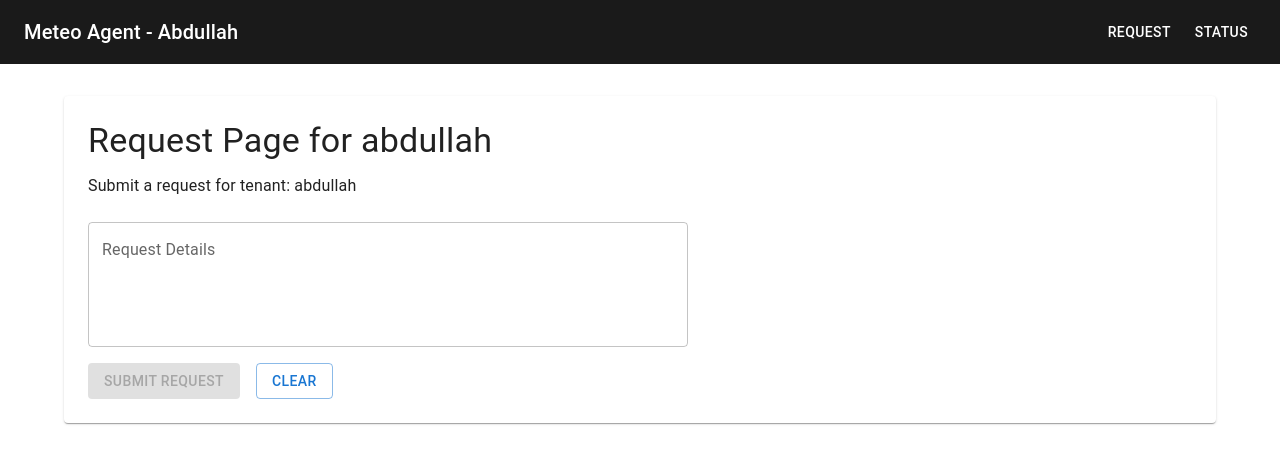
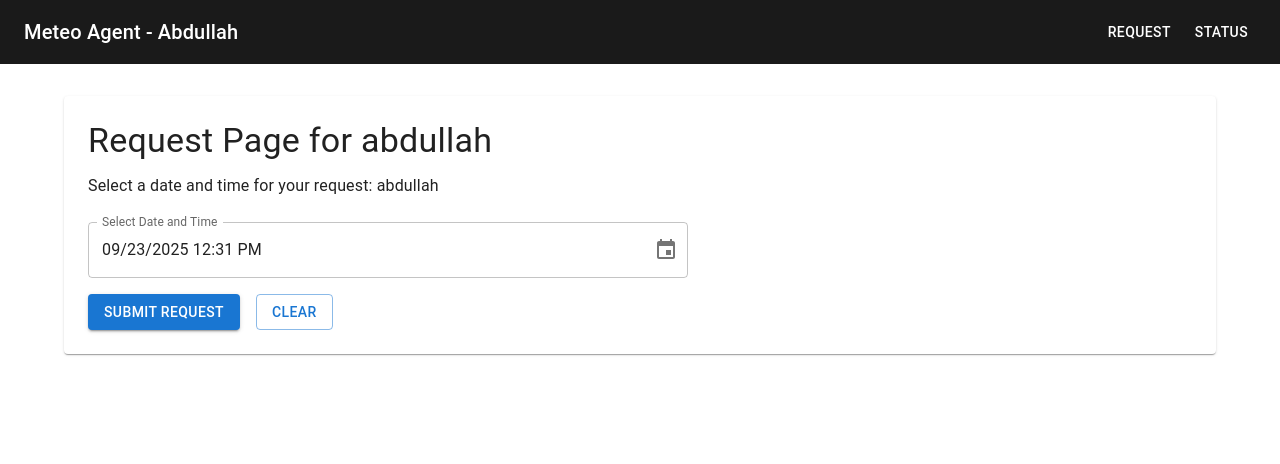
Before and after one commit to kubante/sap-agent, a React (Vite) app in the folder client/: page /abdullah/request in a window 1280 px wide. Shown: the top 464 px of the page. Built offline with nearby package versions, Linux system fonts and the light colour scheme.

Commit message:
Create Date and Timepicker

```diff
--- a/client/package.json
+++ b/client/package.json
@@ -13,7 +13,9 @@
     "@emotion/react": "^11.14.0",
     "@emotion/styled": "^11.14.1",
     "@mui/material": "^7.3.2",
+    "@mui/x-date-pickers": "^8.11.3",
     "@types/react-router-dom": "^5.3.3",
+    "dayjs": "^1.11.18",
     "lodash": "^4.17.21",
     "react": "^19.1.1",
     "react-dom": "^19.1.1",
--- a/client/src/pages/RequestPage.tsx
+++ b/client/src/pages/RequestPage.tsx
@@ -1,14 +1,21 @@
-import { Paper, Typography, Box, Button, TextField } from "@mui/material";
+import { Paper, Typography, Box, Button } from "@mui/material";
+import { DateTimePicker } from "@mui/x-date-pickers/DateTimePicker";
+import { LocalizationProvider } from "@mui/x-date-pickers/LocalizationProvider";
+import { AdapterDayjs } from "@mui/x-date-pickers/AdapterDayjs";
 import { useState } from "react";
 import { useTenant } from "../contexts/TenantContext";
 import InvalidTenant from "../components/InvalidTenant";
+import type { Dayjs } from "dayjs";
+import dayjs from "dayjs";
 
 export default function RequestPage() {
   const { tenant } = useTenant();
-  const [requestData, setRequestData] = useState("");
+  const [selectedDateTime, setSelectedDateTime] = useState<Dayjs | null>(
+    dayjs()
+  );
 
   const handleSubmit = () => {
-    console.log(`Request submitted for ${tenant}:`, requestData);
+    console.log(`Request submitted for ${tenant}:`, selectedDateTime);
     // TODO: Implement actual request submission
   };
 
@@ -17,40 +24,52 @@ export default function RequestPage() {
   }
 
   return (
+    <LocalizationProvider dateAdapter={AdapterDayjs}>
       <Paper sx={{ p: 3 }}>
         <Typography variant="h4" gutterBottom>
           Request Page for {tenant}
         </Typography>
         <Typography variant="body1" sx={{ mb: 3 }}>
-        Submit a request for tenant: {tenant}
+          Select a date and time for your request: {tenant}
         </Typography>
 
         <Box
-        sx={{ display: "flex", flexDirection: "column", gap: 2, maxWidth: 600 }}
+          sx={{
+            display: "flex",
+            flexDirection: "column",
+            gap: 2,
+            maxWidth: 600,
+          }}
         >
-        <TextField
-          label="Request Details"
-          multiline
-          rows={4}
-          value={requestData}
-          onChange={(e) => setRequestData(e.target.value)}
-          placeholder="Enter your request details here..."
-          variant="outlined"
+          <DateTimePicker
+            label="Select Date and Time"
+            value={selectedDateTime}
+            onChange={(newValue) => setSelectedDateTime(newValue)}
+            slotProps={{
+              textField: {
+                variant: "outlined",
+                fullWidth: true,
+              },
+            }}
           />
 
           <Box sx={{ display: "flex", gap: 2 }}>
             <Button
               variant="contained"
               onClick={handleSubmit}
-            disabled={!requestData.trim()}
+              disabled={!selectedDateTime}
             >
               Submit Request
             </Button>
-          <Button variant="outlined" onClick={() => setRequestData("")}>
+            <Button
+              variant="outlined"
+              onClick={() => setSelectedDateTime(null)}
+            >
               Clear
             </Button>
           </Box>
         </Box>
       </Paper>
+    </LocalizationProvider>
   );
 }
```
Also changed, not shown: 2 other files (tests, documents, lock files or other folders). Lines whose indentation alone changed are shown as unchanged.
